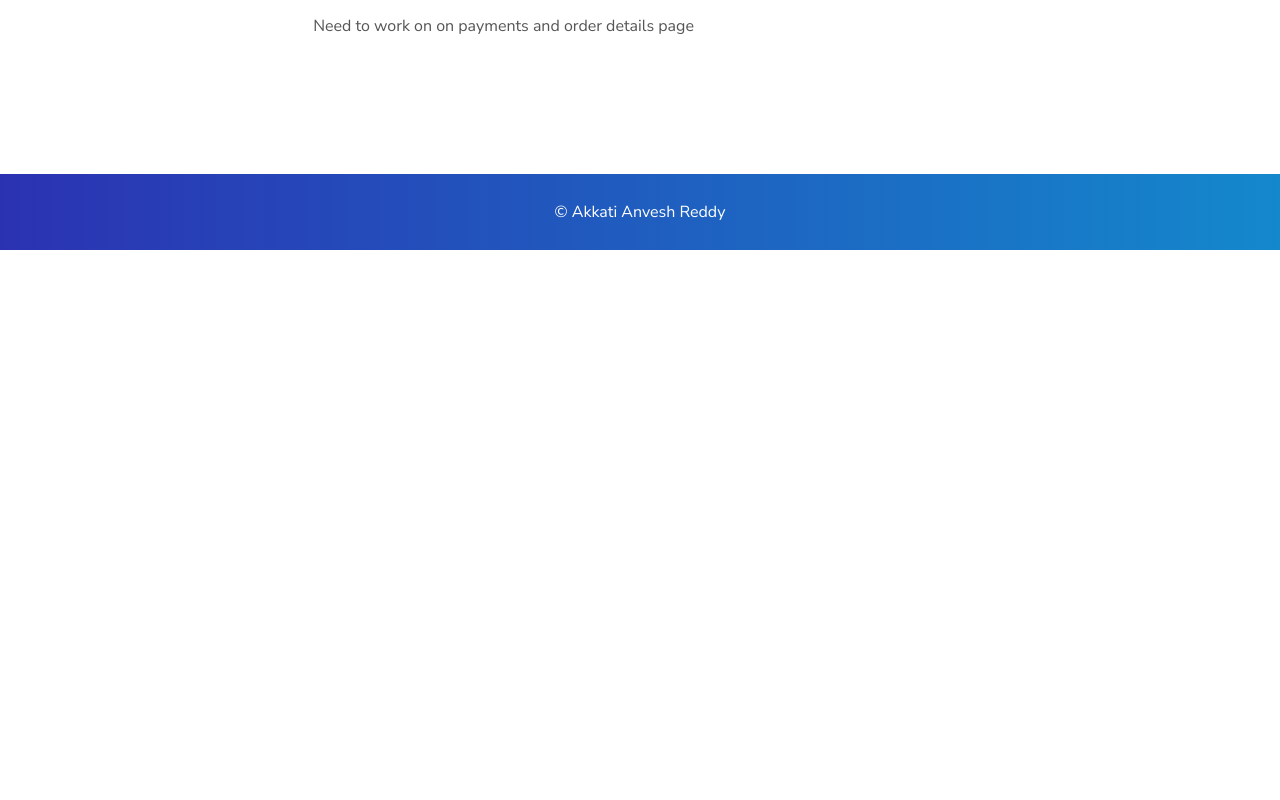
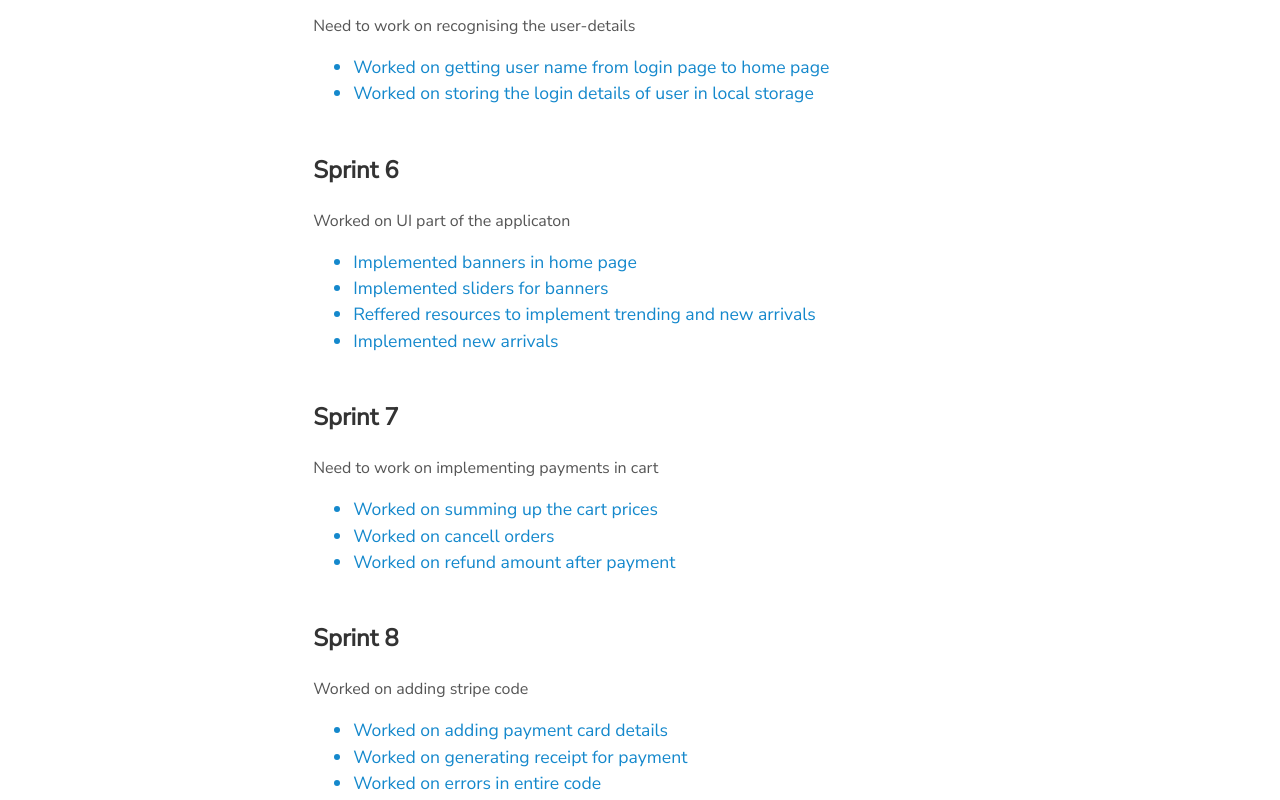
Before and after one commit to anveshreddyakkati/anveshreddyakkati.github.io, a plain HTML site: page index.html in a window 1280 px wide. Shown: the part 2780-3580 px from the top of the page. Before the commit the page ends 3030 px from the top, so only its background shows below. Drawn offline with Linux system fonts and the light colour scheme.

Commit message:
Add files via upload

```diff
--- a/index.html
+++ b/index.html
@@ -142,8 +142,45 @@
 
           <h3>Sprint 5</h3>
               <p>
-                Need to work on on payments and order details page
+                Need to work on recognising the user-details
               </p>
+              <ul>
+                <li> Worked on getting user name from login page to home page</li>
+
+                <li> Worked on storing the login details of user in local storage</li>
+              </ul>
+              <h3>Sprint 6</h3>
+              <p>
+                Worked on UI part of the applicaton
+              </p>
+              <ul>
+                <li> Implemented banners in home page </li>
+                <li> Implemented sliders for banners</li>
+                    <li> Reffered resources to implement trending and new arrivals</li>
+                    <li> Implemented new arrivals</li>
+              </ul>
+
+              <h3>Sprint 7</h3>
+              <p>
+                Need to work on implementing payments in cart
+              </p>
+              <ul>
+                <li> Worked on summing up the cart prices</li>
+                <li> Worked on cancell orders</li>
+                    <li> Worked on refund amount after payment</li>
+
+              </ul>
+
+              <h3>Sprint 8</h3>
+              <p>
+                Worked on adding stripe code
+              </p>
+              <ul>
+                <li> Worked on adding payment card details</li>
+                <li> Worked on generating receipt for payment</li>
+                    <li>Worked on errors in entire code </li>
+
+              </ul>
         </div>
       </div>
 
```
